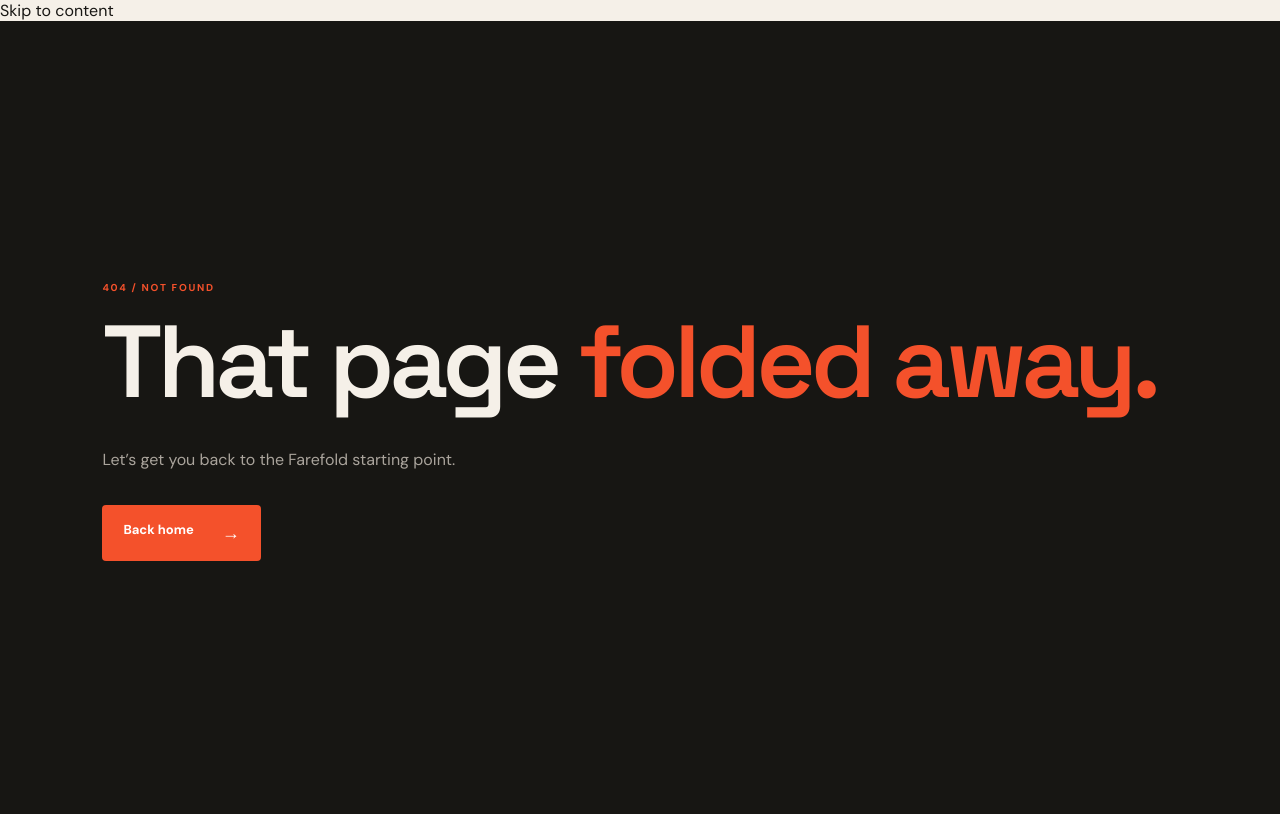
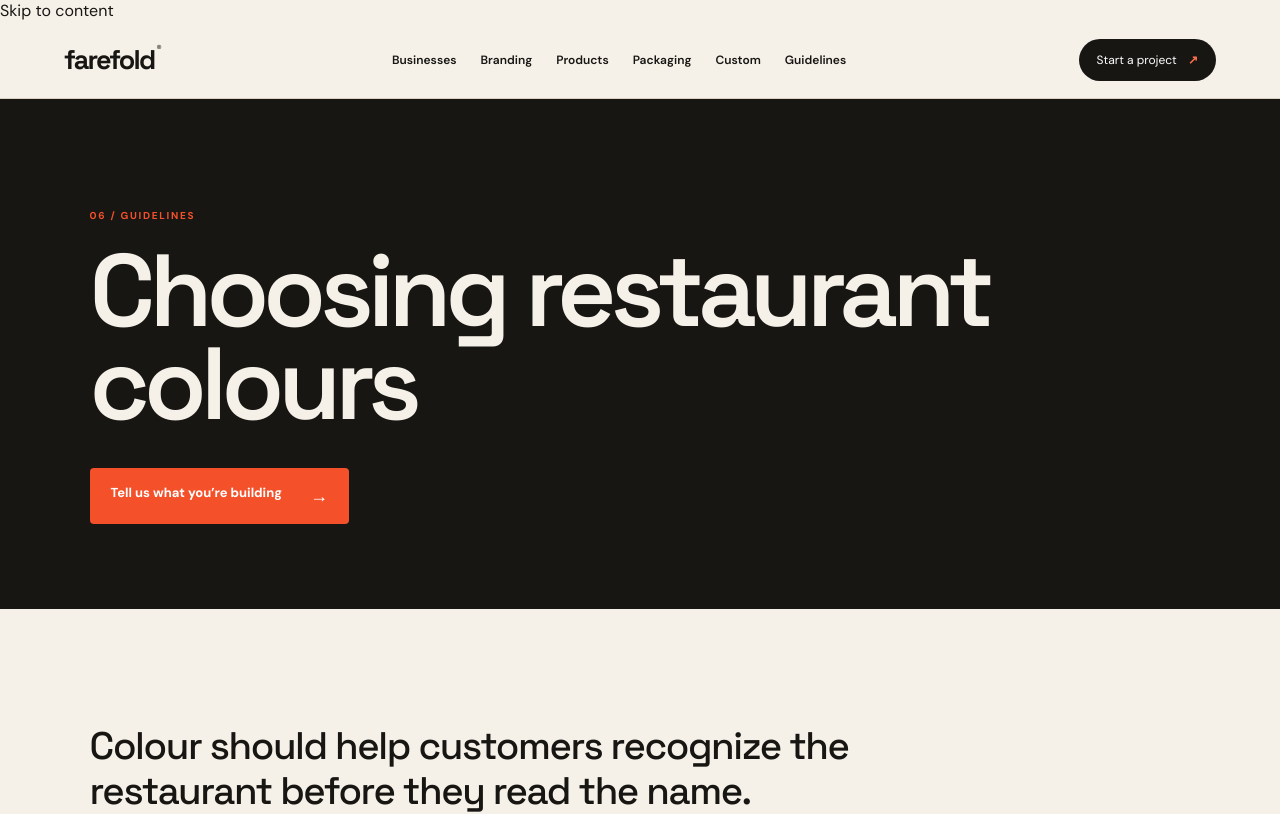
Before and after one commit to dogaranees7-ctrl/farefold, a Next.js app: page /guidelines/choosing-restaurant-colours in a window 1280 px wide. Before the commit this address had no page. Shown: the top 814 px of the page. Built offline with nearby package versions, Linux system fonts and the light colour scheme.

Commit message:
Add guidelines knowledge centre articles

```diff
--- /dev/null
+++ b/app/guidelines/[slug]/page.tsx
@@ -0,0 +1,18 @@
+import Link from "next/link";
+import {notFound} from "next/navigation";
+import {PageFrame} from "@/app/components/page-frame";
+
+const guides={
+ "how-to-build-a-restaurant-brand":{title:"How to build a restaurant brand",intro:"Start with what the restaurant needs to be known for, then carry that idea through every customer touchpoint.",steps:["Clarify the restaurant idea and audience.","Choose a useful position instead of trying to appeal to everyone.","Create the visual identity: logo, colour, typography and graphic language.","Translate the identity into menus, packaging, print and social touchpoints.","Document the rules so future materials stay recognizable."]},
+ "choosing-restaurant-colours":{title:"Choosing restaurant colours",intro:"Colour should help customers recognize the restaurant before they read the name.",steps:["Start with the restaurant personality and food experience.","Choose a focused primary palette with supporting colours.","Check contrast and legibility across menus, packaging and digital use.","Test the palette on the actual materials and formats customers will see.","Document the colour system so it stays consistent."]},
+ "how-to-choose-the-right-box":{title:"How to choose the right box",intro:"The right box starts with the food and operating reality, not the artwork.",steps:["Consider the food shape, portion and temperature.","Think about steam, grease, stacking and transport.","Choose a format that opens and closes naturally for the customer.","Check storage, packing speed and delivery handling.","Then apply the brand so function and identity work together."]},
+ "packaging-for-delivery":{title:"Packaging for delivery",intro:"Delivery packaging has to protect the food while making the brand feel present from handoff to opening.",steps:["Map the delivery journey from kitchen to customer.","Separate hot, cold, wet and fragile items where necessary.","Use seals, bags and secondary packaging to control handling.","Make the opening experience clear and intentional.","Review the system after real deliveries and refine it."]},
+ "new-restaurant-branding-checklist":{title:"New restaurant branding checklist",intro:"A new restaurant benefits from making identity decisions before production begins.",steps:["Define the concept, audience and positioning.","Set the naming and visual identity direction.","Prepare core menu and printed collateral.","Plan the packaging system around the menu and service model.","Create launch-ready brand guidelines and social assets."]},
+ "opening-a-cafe-bakery-cloud-kitchen":{title:"Opening a café / bakery / cloud kitchen",intro:"Different food businesses need different operating and packaging systems.",steps:["Define the service model and main customer journey.","List the products that actually leave the kitchen.","Choose packaging families that fit the food and volume.","Build the identity across the highest-visibility touchpoints.","Prepare a simple launch checklist for repeatable execution."]},
+ "how-to-plan-packaging-quantities":{title:"How to plan packaging quantities",intro:"Quantity planning should follow menu mix, volume and reorder rhythm rather than guesswork.",steps:["Estimate order volume by menu category.","Map each menu item to its packaging components.","Separate high-frequency essentials from occasional formats.","Set an initial quantity and a reorder trigger.","Review actual consumption after launch and adjust."]},
+ "how-to-make-packaging-feel-premium":{title:"How to make packaging feel premium",intro:"Premium packaging usually comes from restraint, consistency and a good physical experience.",steps:["Use a clear visual hierarchy instead of adding decoration everywhere.","Keep typography, colour and logo treatment consistent.","Choose materials and finishes that support the brand idea.","Pay attention to opening, carrying and handling details.","Apply the same level of care across small touchpoints."]}
+} as const;
+
+type GuideSlug=keyof typeof guides;
+export function generateStaticParams(){return Object.keys(guides).map(slug=>({slug}));}
+export default async function GuidePage({params}:{params:Promise<{slug:string}>}){const {slug}=await params;if(!(slug in guides))notFound();const guide=guides[slug as GuideSlug];return <PageFrame eyebrow="06 / Guidelines" title={guide.title}><article className="guideArticle section"><div className="guideArticleIntro"><p>{guide.intro}</p></div><div className="guideSteps">{guide.steps.map((step,i)=><div key={step}><span>{String(i+1).padStart(2,"0")}</span><p>{step}</p></div>)}</div><div className="guideArticleCta"><h2>Want help applying this to <i>your restaurant?</i></h2><p>Tell Farefold what you&apos;re building and we can turn the direction into a practical brand and packaging system.</p><div><Link className="primary" href={`/contact?product=${encodeURIComponent(guide.title)}`}>Talk to Farefold <span>→</span></Link><Link className="secondary" href="/guidelines">Back to guidelines</Link></div></div></article></PageFrame>}
```
